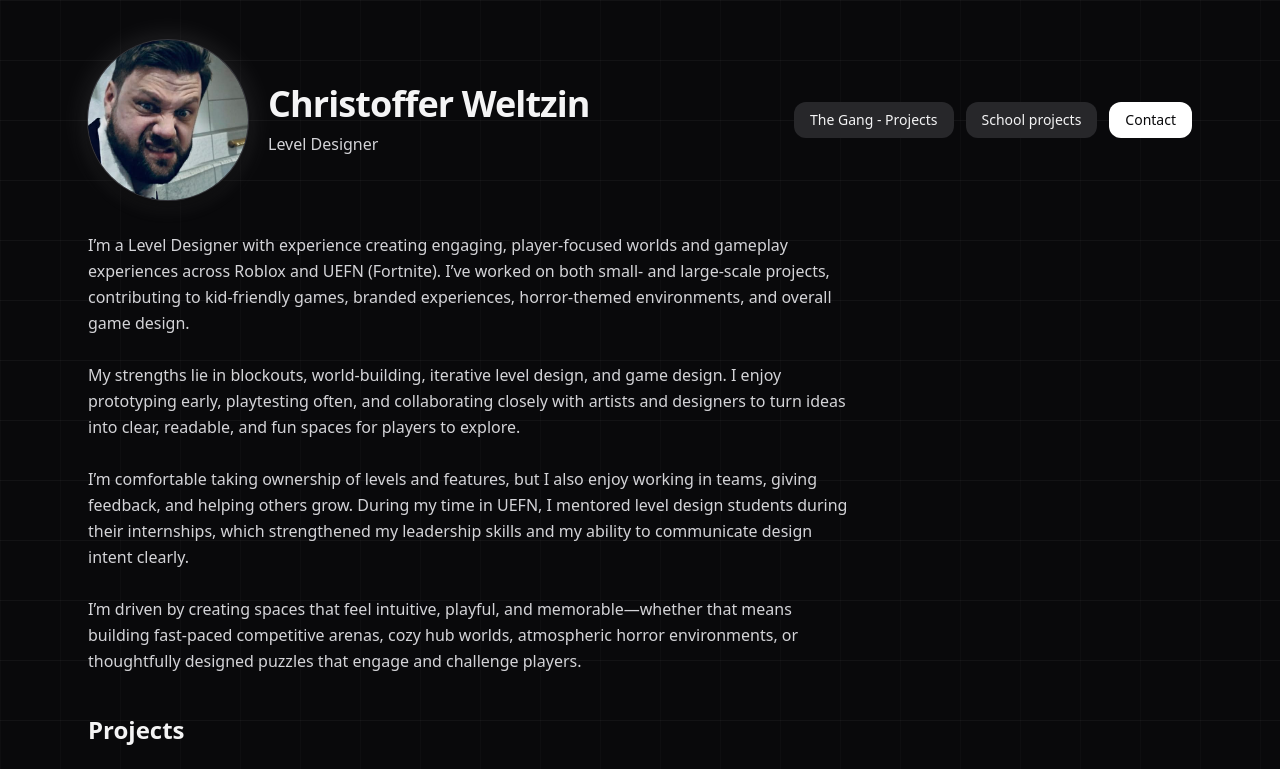
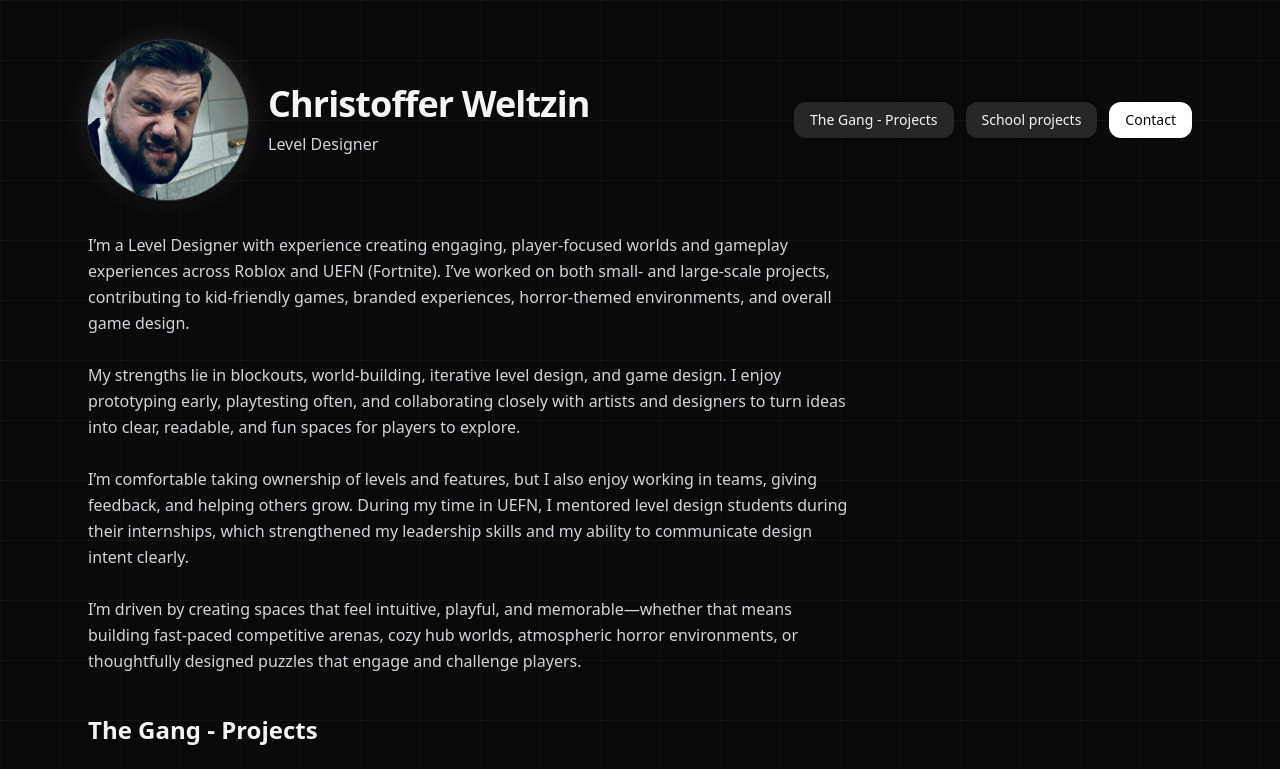
Before and after one commit to Degendeg/cw-portfolio, a React (Vite) app: page / in a window 1280 px wide. Shown: the top 769 px of the page. Built offline with nearby package versions, Linux system fonts and the light colour scheme.

Commit message:
update title

```diff
--- a/src/components/App.jsx
+++ b/src/components/App.jsx
@@ -75,7 +75,7 @@ export default function App() {
       <main className="mx-auto max-w-6xl px-6 pb-16">
         {/* Professional Projects */}
         <section id="projects">
-          <h2 className="text-2xl font-semibold">Projects</h2>
+          <h2 className="text-2xl font-semibold">The Gang - Projects</h2>
           <div className="mt-6 grid gap-4 sm:grid-cols-2 lg:grid-cols-3">
             {projectItems.map((p) => (
               <button
```
